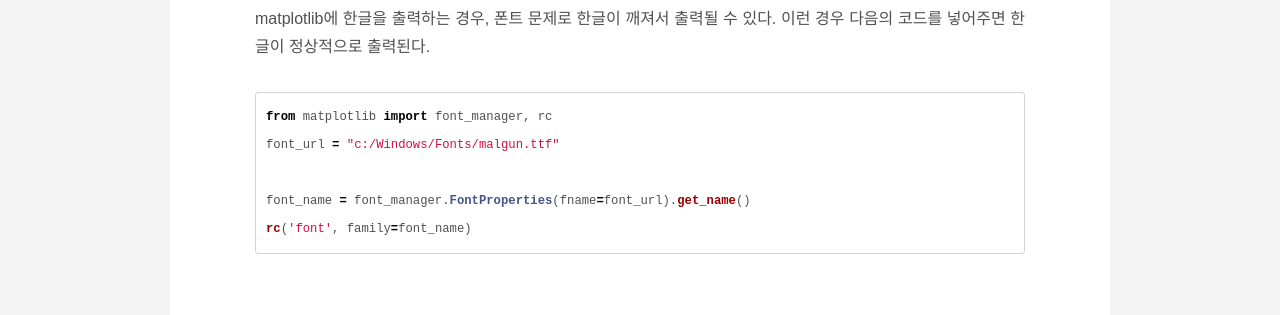
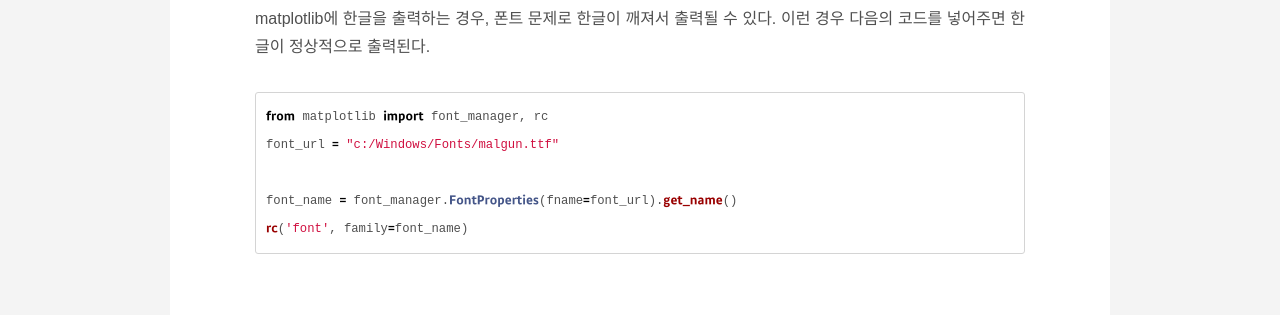
Before and after one commit to namioto/namioto.github.io, a Jekyll site: the page built from _posts/2017-12-05-matplotlib_hangle.md, in a window 1280 px wide. Shown: the part 565-880 px from the top of the page. Built offline with Jekyll 4.4.1, drawn with Linux system fonts in a browser that asks for light colours; some web fonts are replaced; comment, search, counter and statistics services are not loaded.

Commit message:
스타일 계속 변경..

```diff
--- a/assets/css/screen.css
+++ b/assets/css/screen.css
@@ -27,12 +27,8 @@ pre,
 code,
 tt,
 kbd {
-    font-family: monospace;
+    font-family: 'Kakao', monospace;
     font-weight: 300;
-}
-
-pre.highlight {
-  font-family: 'Kakao', monospace;
 }
 
 div.highlighter-rouge {
```
